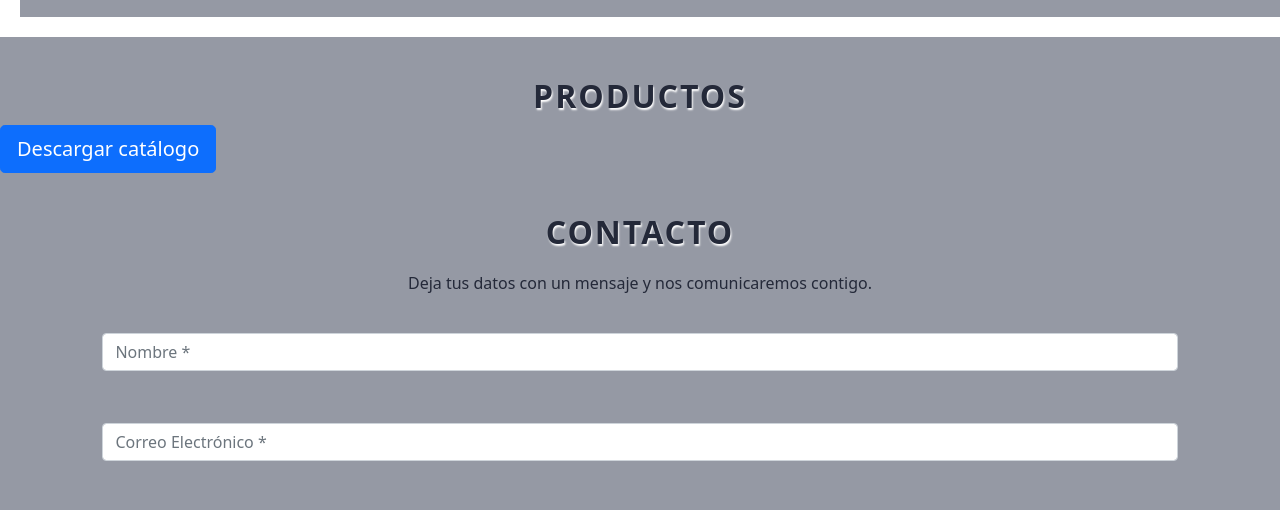
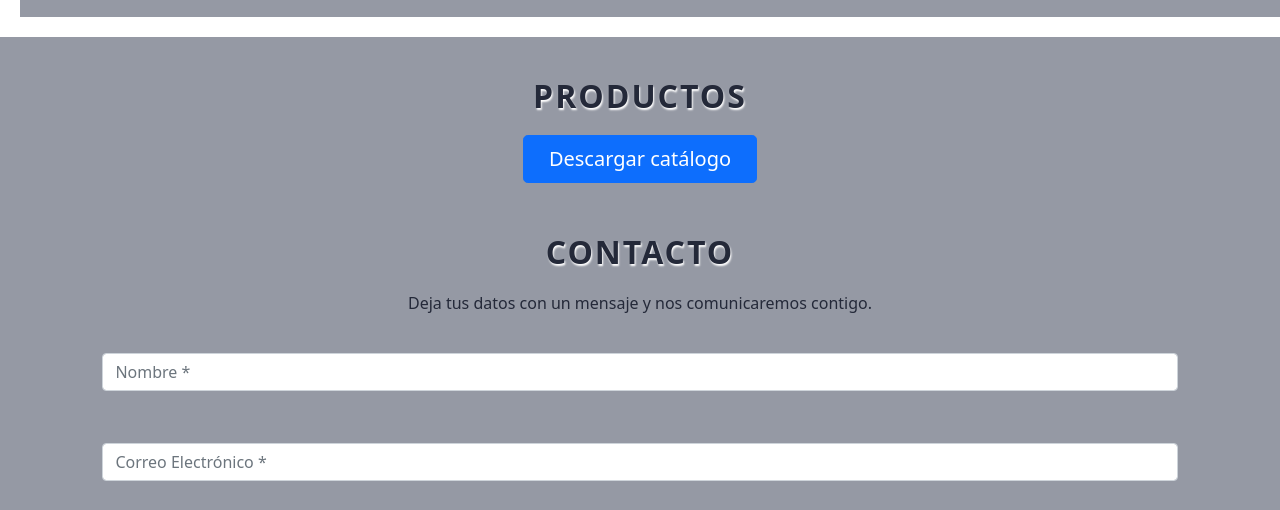
Before and after one commit to gdelaguar/raketa, a plain HTML site: page index.html in a window 1280 px wide. Shown: the part 290-800 px from the top of the page. Drawn offline with nearby package versions, Linux system fonts and the light colour scheme.

Commit message:
second commit

```diff
--- a/index.html
+++ b/index.html
@@ -29,7 +29,7 @@
 				<i class="fas fa-bars"></i>
 			</label>
 			<ul class="nav-menu">
-				<!-- <div class="dummy2" id="top"></div> -->
+				<div class="dummy2" id="top"></div>
 				<li><a href="#index">Inicio</a></li>
 				<li><a href="#productos">Productos</a></li>
 				<li><a href="#contacto">Contacto</a></li>
@@ -53,7 +53,7 @@
 		<a href="docs/catalogo.pdf" download><button type="button" class="btn btn-primary btn-lg">Descargar catálogo</button></a>
 	</div>
 
-	<!-- <div class="dummy" id="dummy"></div> -->
+	<div class="dummy" id="dummy"></div>
 	<div class="dummy2" id="contacto"></div>
 	<div class="contacto">
 		<h4>CONTACTO</h4>
--- a/styles/styles.css
+++ b/styles/styles.css
@@ -130,13 +130,13 @@ main{
   text-decoration: none;
 }
 
-/*.dummy{
+.dummy{
   position: absolute;
   height: 100px;
   top: 0px;
   z-index: 2;
   color: transparent;
-}*/
+}
 
 .logo{
   width: 100%;
@@ -159,6 +159,7 @@ main{
   width: 100%;
   text-decoration: none;
   align-items: center;
+  align-content: center;
 }
 
 .producto h4{
@@ -172,22 +173,29 @@ main{
   text-shadow: 1px 1.5px 2px white;
 }
 
-embed{
-  width: 90%;
-  height:600px;
+.producto a{
+  text-align: center;
+  text-decoration: none;
 }
 
+.producto button{
+  margin: auto;
+  display: block;
+  margin-top: 20px;
+  margin-bottom: 20px;
+  padding: 8px 25px;
+}
 
 /* Contacto */
 
 
-/*.dummy2{
+.dummy2{
   position: absolute;
   height: 100px;
   top: 329.391px;
   z-index: 2;
   color: transparent;
-}*/
+}
 
 .contacto{
   background: #9599A4;
@@ -209,7 +217,7 @@ embed{
 .contacto h4{
 	text-align: center;
 	margin: 10px;
-	margin-top: 40px;
+	margin-top: 30px;
 	color: #242939;
 	font-size: 2rem;
 	letter-spacing: 2px;
```
